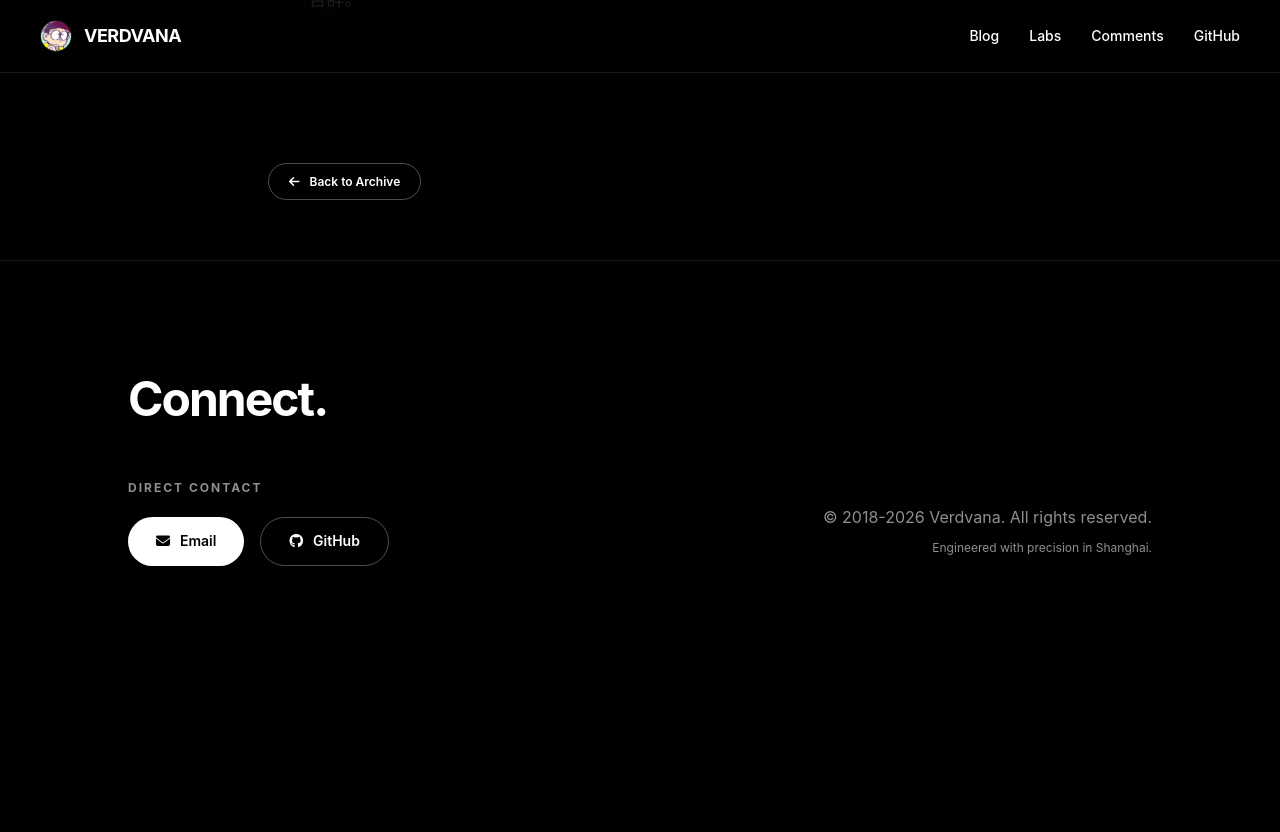
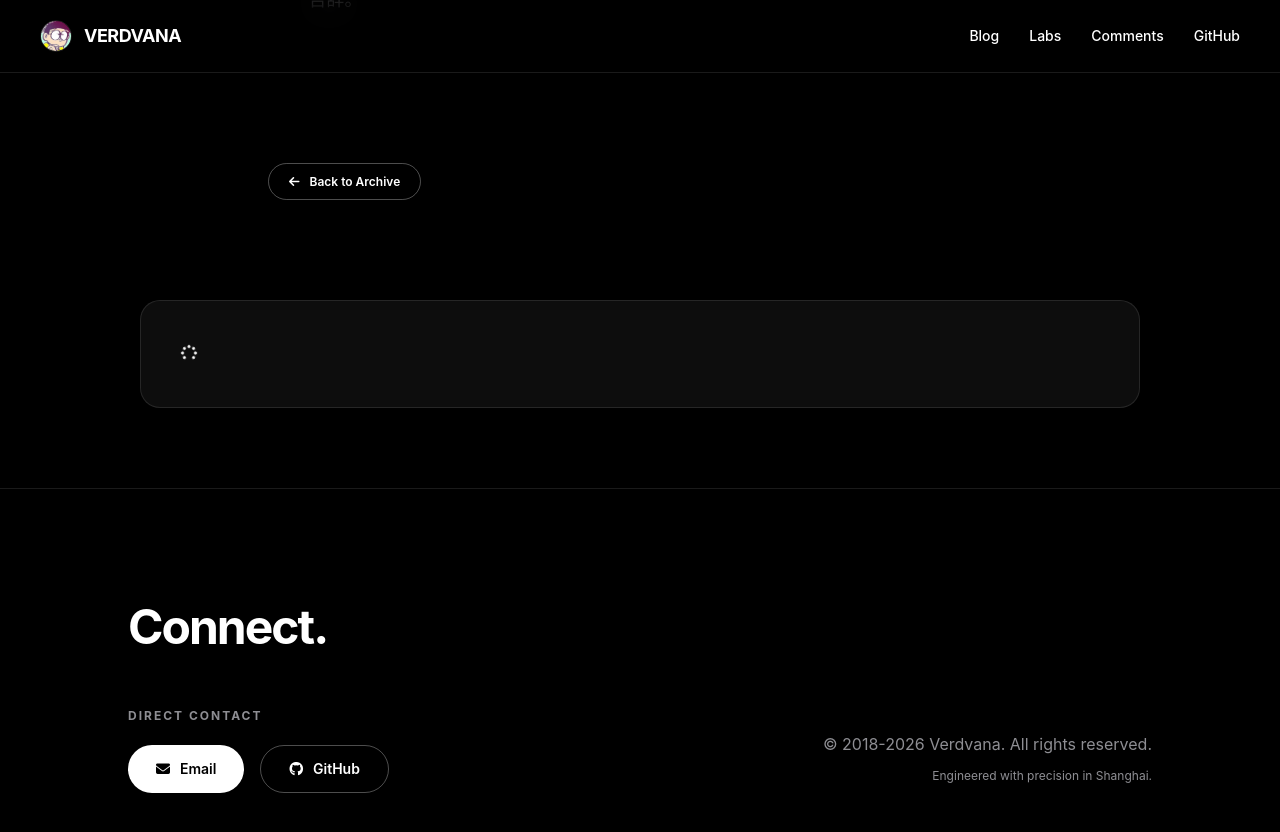
Before and after one commit to Verdvana/Verdvana.github.io, a Jekyll site: the page built from Porter/2019-9-22-时序约束之通过Tcl扩展SDC.md, in a window 1280 px wide and 900 px high, scrolled down 1008 px. Shown: the top 832 px of the window. Built offline with Jekyll 4.4.1, drawn with Linux system fonts in a browser that asks for light colours; comment, search, counter and statistics services are not loaded; before the commit the page ends 1694 px from its top, so only the background shows below that.

Commit message:
test2 rollback comment

```diff
--- a/_layouts/post.html
+++ b/_layouts/post.html
@@ -178,6 +178,47 @@
         .post-content { padding: 40px 6% 80px; font-size: 16px; }
         .post-meta { gap: 15px; }
     }
+
+    /* Comments Section */
+    section.comments {
+        padding: 40px 10% 80px;
+    }
+
+    .comment-container {
+        max-width: 1000px;
+        margin: 0 auto;
+    }
+
+    .comment-card {
+        background: var(--glass);
+        padding: 40px;
+        border-radius: 20px;
+        border: 1px solid var(--border-color);
+        backdrop-filter: blur(10px);
+    }
+
+    /* Valine Custom Styling */
+    .v * { color: var(--text-color) !important; }
+    .v .vlist .vcard .vhead .vname { color: var(--accent-color) !important; font-weight: 600; }
+    .v .vlist .vcard .vh { border-bottom: 1px solid var(--border-color) !important; }
+    .v .vbtn {
+        background: var(--accent-color) !important;
+        border: none !important;
+        color: white !important;
+        border-radius: 40px !important;
+        padding: 8px 24px !important;
+        font-weight: 600 !important;
+    }
+    .v .vlist .vcard .vcontent { color: #d1d1d6 !important; }
+    .v .vpanel { background: rgba(255, 255, 255, 0.03) !important; border: 1px solid var(--border-color) !important; }
+    .v .vheader .vinput { border-bottom: 1px solid var(--border-color) !important; }
+    .v .vsys { background: rgba(255, 255, 255, 0.05) !important; color: var(--secondary-text) !important; }
+    .v .vinfo { border-bottom: 1px solid var(--border-color) !important; }
+
+    @media (max-width: 900px) {
+        section.comments { padding: 40px 6%; }
+        .comment-card { padding: 20px; }
+    }
 </style>
 
 <header class="post-hero">
@@ -214,3 +255,34 @@
         <i class="fa-solid fa-arrow-left"></i> Back to Archive
     </a>
 </div>
+
+<!-- Comments Section -->
+<section class="comments">
+    <div class="comment-container">
+        <div class="comment-card">
+            <div class="v">
+                <i class="fas fa-spinner fa-pulse"></i>
+            </div>
+        </div>
+    </div>
+</section>
+
+<!-- Valine Script -->
+<script
+    src='https://cdn.jsdelivr.net/npm/valine'
+    defer='defer'
+    onload='
+      new Valine({
+        "el": ".v",
+        "appId": "0KCYIvqG5ktP9Pw9zjIQyESV-gzGzoHsz",
+        "appKey": "hVnb4I7RVQClldY6uAIuYGrk",
+        "notify": "true",
+        "verify": "true",
+        "avatar": "identicon",
+        "placeholder": "在这里评论吧！（上面可以填写您的昵称、邮箱和网址）",
+        "visitor": true,
+        "highlight": true,
+        "avatarForce": false,
+        "recordIP": true
+      })'
+></script>
```
